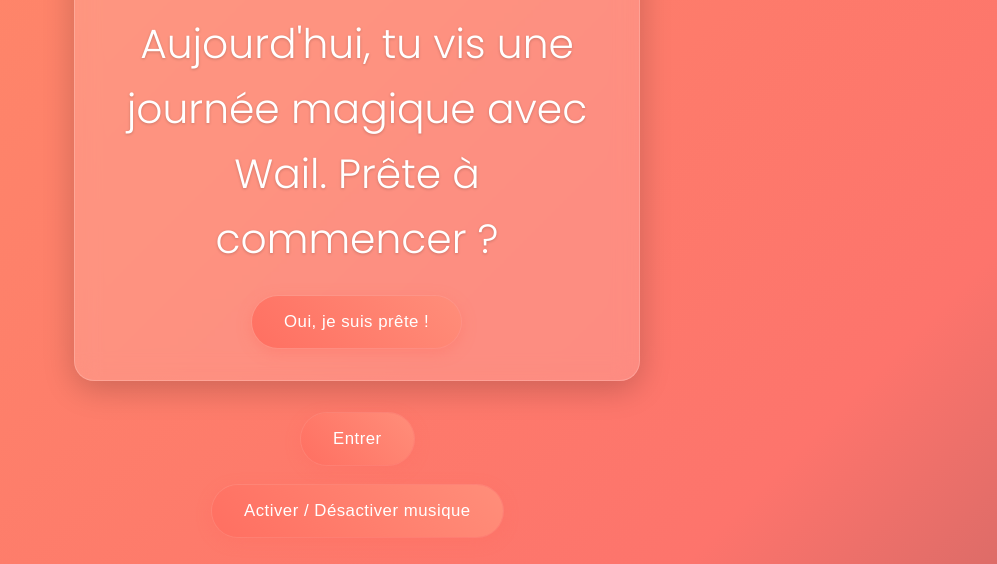
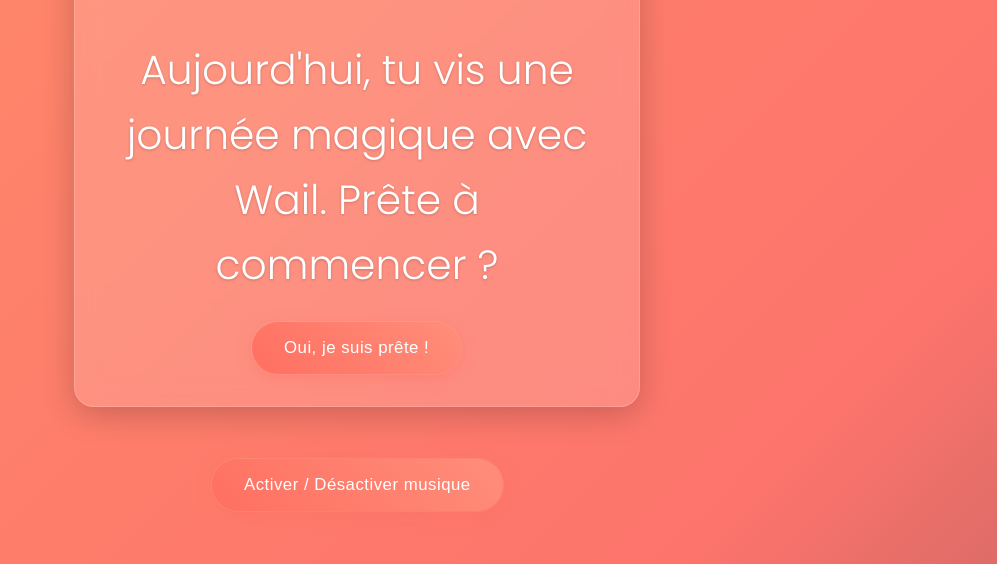
Before and after one commit to wailskr4/loving, a plain HTML site: page index.html in a window 1280 px wide. Shown: the part 236-800 px from the top of the page, without its empty margins (283-1280 px from the left). Drawn offline with Linux system fonts and the light colour scheme.

Commit message:
Update index.html

```diff
--- a/index.html
+++ b/index.html
@@ -449,7 +449,7 @@ function latersecs2() {
   <source src="musique.mp3" type="audio/mpeg">
   Ton navigateur ne supporte pas l'audio HTML5.
 </audio>
-<button onclick="startMusic()">Entrer</button>
+
 
 <script>
   function startMusic() {
```
